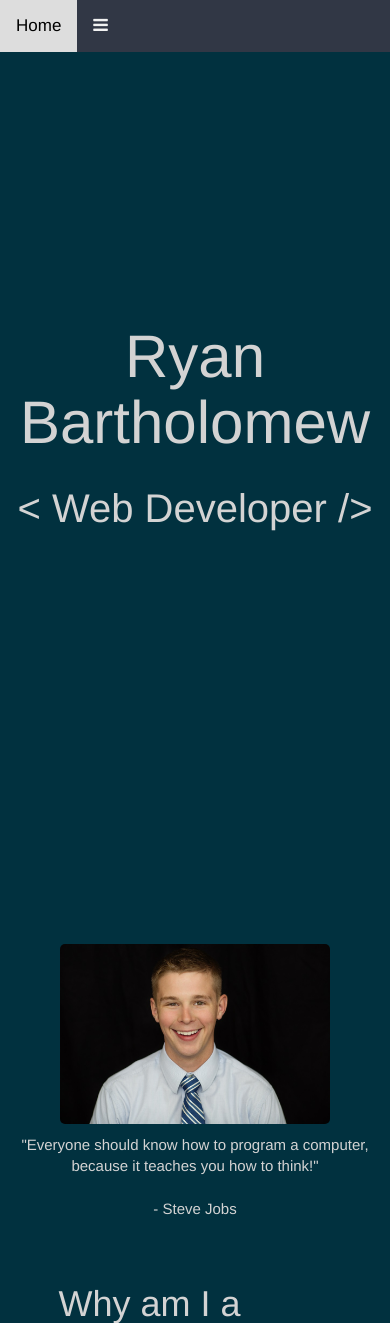
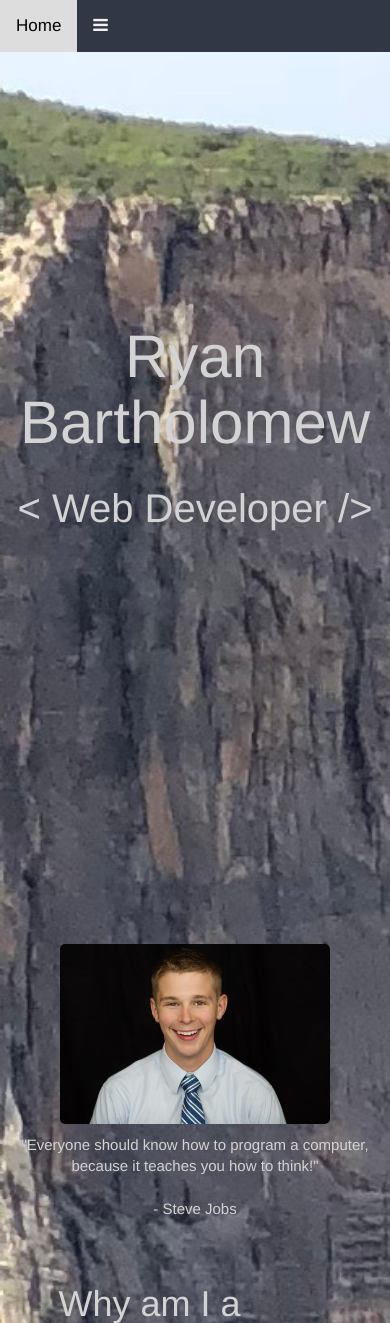
Before and after one commit to rybart/ryanbartholomew, a PHP site: page / in a window 390 px wide. Shown: the top 1323 px of the page. Run offline with PHP 8.4, Linux system fonts and the light colour scheme; some libraries are stand-ins or nearby versions; some web fonts are replaced.

Commit message:
mobile ready

```diff
--- a/main.css
+++ b/main.css
@@ -374,8 +374,8 @@ h1, h2, h3, h4, h5, h6 {
     }
 }
     @media screen and (max-width: 600px) {
-        body{
-            background:#01313f;
+        body {
+            background-image: url("./media/IMG_0127.JPG");
         }
 
         .topnav a:not(:first-child) {
```
Also changed, not shown: media/IMG_0127.jpg (added).
